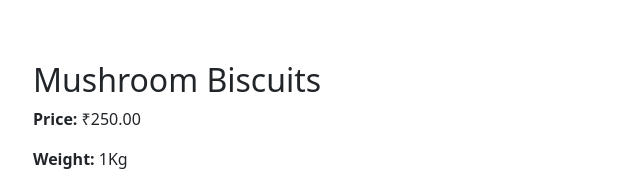
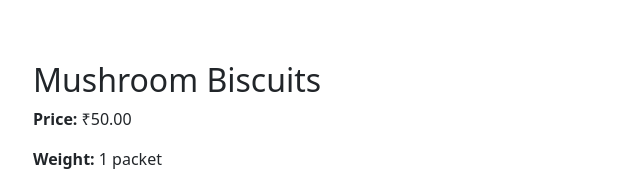
Before and after one commit to Preethi1025/Paavai_mushroom_farm, a plain HTML site: page product.html in a window 1280 px wide. Shown: the part 1624-1808 px from the top of the page, 540-1180 px from the left. Drawn offline with nearby package versions, Linux system fonts and the light colour scheme.

Commit message:
Update product.html

```diff
--- a/product.html
+++ b/product.html
@@ -397,8 +397,8 @@ nav a:hover {
       <div class="card border-0">
         <div class="card-body">
           <h2 class="card-title">Mushroom Biscuits</h2>
-          <p><strong>Price:</strong> ₹250.00</p>
-          <p><strong>Weight:</strong> 1Kg</p>
+          <p><strong>Price:</strong> ₹50.00</p>
+          <p><strong>Weight:</strong> 1 packet</p>
           <p class="text-muted">🍪 Mushroom Biscuits
             Crunchy, healthy, and delicious — our Mushroom Biscuits are the perfect snack for all ages! Made with real mushroom powder, whole grains, and a hint of spice, they’re packed with flavor and nutrients.
 
```
